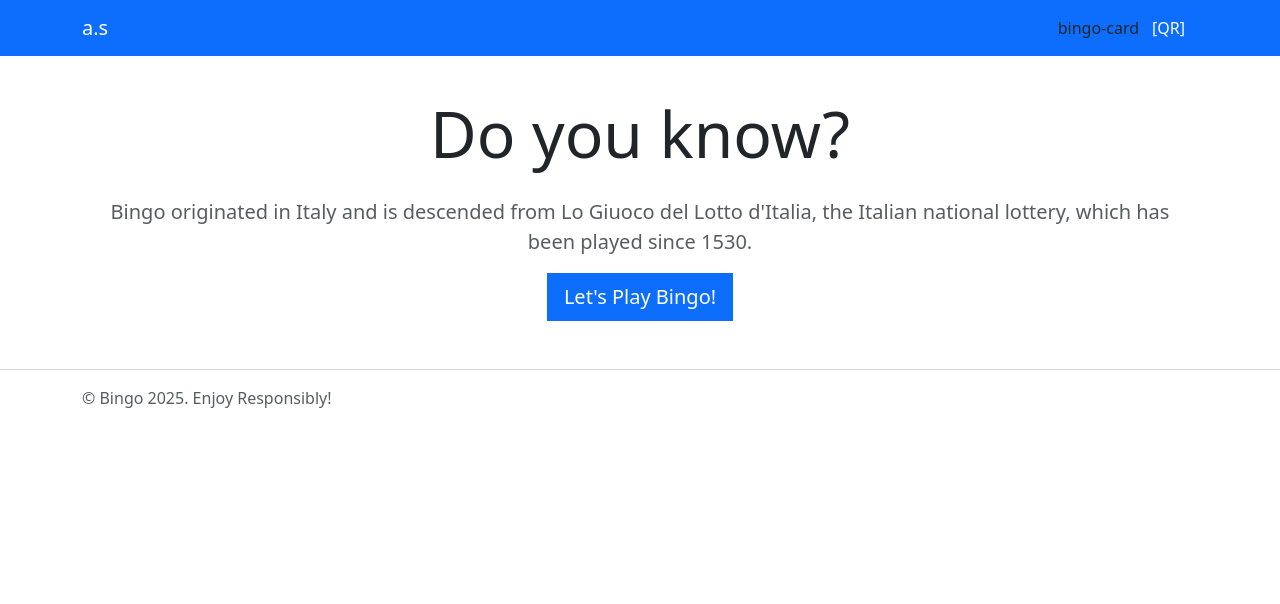
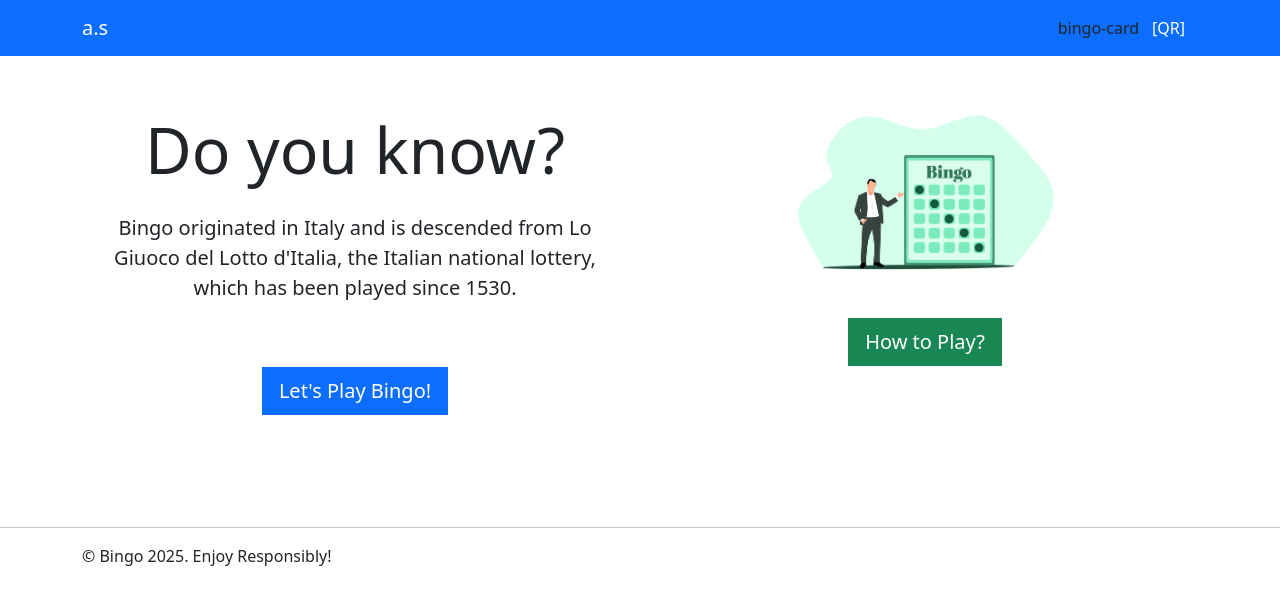
Before and after one commit to asimspace/asimspace.github.io, a React (Create React App) app: page / in a window 1280 px wide. Shown: the top 604 px of the page. Built offline with nearby package versions, Linux system fonts and the light colour scheme.

Commit message:
bingo guide added

```diff
--- a/src/App.js
+++ b/src/App.js
@@ -10,22 +10,25 @@ import About from "./pages/About";
 import BingoCard from "./pages/BingoCard";
 import QRModal from "./components/QRModal";
 import { HelmetProvider } from "react-helmet-async";
+import BingoGuide from "./components/BingoGuide";
 
 const App = () => {
   const [modalShow, setModalShow] = useState(false);
+  const [offCanvasShow, setOffCanvasShow] = useState(false);
 
   return (
     <HelmetProvider>
       <Router>
         <Header showModal={() => setModalShow(true)} />
         <Routes>
-          <Route path="/" element={<Home />} />
+          <Route path="/" element={<Home showOffCanvas={() => setOffCanvasShow(true)}/>} />
           <Route path="/about" element={<About />} />
           <Route path="/play-bingo" element={<PlayBingo />} />
           <Route path="/bingo-card" element={<BingoCard />} />
         </Routes>
         <Footer />
         <QRModal show={modalShow} onHide={() => setModalShow(false)} />
+        <BingoGuide show={offCanvasShow} hide={() => setOffCanvasShow(false)} />
       </Router>
     </HelmetProvider>
   );
--- /dev/null
+++ b/src/components/BingoGuide.js
@@ -0,0 +1,44 @@
+import { Offcanvas } from "react-bootstrap";
+import { Link } from "react-router-dom";
+
+const BingoGuide = ({ show, hide }) => (
+  <Offcanvas show={show} onHide={hide}>
+    <Offcanvas.Header className="bg-primary" closeButton>
+      <Offcanvas.Title className="lead text-white">How To Play Bingo?</Offcanvas.Title>
+    </Offcanvas.Header>
+    <Offcanvas.Body>
+      <p>The Players can get <Link className="text-danger" to="/bingo-card">bingo-card here!</Link></p>
+      <h3 className="lead">1️⃣ Get a Bingo Card</h3>
+      <p>
+        - Each player gets a <Link className="text-danger" to="/bingo-card">bingo-card</Link> with 5 columns labeled B, I, N, G, O. <br/>
+        - The card has random numbers under each letter.<br/>
+        - The center square with star is a <strong>free space</strong>—everyone gets it for free!<br/>
+      </p>
+
+      <h3 className="lead">2️⃣ Listen for the Numbers</h3>
+      <p>- A CALLER picks and announces numbers. <br/>(e.g., <strong>"B-12"</strong> or <strong>"G-50"</strong>).<br/>
+      <Link className="btn btn-primary btn-xs rounded-0" to="/play-bingo">Bingo Number Picker!</Link></p>
+
+      <h3 className="lead">3️⃣ Mark Your Card  </h3>
+      <p>- If the announced number is on your card, mark it (use a marker or chips).</p>
+
+      <h3 className="lead">4️⃣ Win by Completing a Pattern </h3>
+      <p>
+        - You win if you mark 5 in a row (horizontal, vertical, or diagonal). <br/>
+        - Some games have special patterns like a full card (blackout).</p>
+
+      <h3 className="lead">5️⃣ Shout <b>"Bingoooo!"</b>  </h3>
+      <p>- If you complete a pattern, yell "Bingo!" before the next number is called.  <br/>
+      - The game host checks your card to confirm. </p>
+
+      <h3 className="lead">6️⃣ Claim Your Prize 🎁  </h3>
+      <p>- If your Bingo is correct, you win!  <br/>
+        - The Caller will click Bingo button and reset the game. New Game will start!<br/>
+        - If it is incorrect, the game continues.
+      </p>
+      <h3 className="lead">Enjoy playing Bingo! 🎊😊 </h3>
+    </Offcanvas.Body>
+  </Offcanvas>
+);
+
+export default BingoGuide;
--- a/src/components/Footer.js
+++ b/src/components/Footer.js
@@ -1,9 +1,15 @@
+import { Container, Row, Col } from "react-bootstrap";
+
 const Footer = () => (
-    <footer className="text-muted">
+    <footer>
         <hr/>
-        <div class="container">
-            <p>&copy; Bingo 2025. Enjoy Responsibly!</p>
-        </div>
+        <Container>
+            <Row>
+                <Col>
+                    <p>&copy; Bingo 2025. Enjoy Responsibly! </p>
+                </Col>
+            </Row>
+        </Container>
     </footer>
   );
 
--- a/src/pages/BingoGenerator.js
+++ b/src/pages/BingoGenerator.js
@@ -55,10 +55,10 @@ const BingoGenerator = () => {
                 <Button id="generateButton" onClick={startGenerating} className="btn btn-primary btn-lg rounded-0 fw-light" disabled={isGenerating}>
                 {isGenerating ? (
                     <>
-                      <Spinner animation="grow" size="sm" /> Generating
+                      <Spinner animation="grow" size="sm" /> Picking
                     </>
                 ) : (
-                    "Generate a Number"
+                    "Pick a Number"
                 )}
                 </Button>
                 <div id="bingoNumbers" className="my-5 d-flex flex-wrap justify-content-center gap-1 mt-4">
--- a/src/pages/Home.js
+++ b/src/pages/Home.js
@@ -1,25 +1,44 @@
+import { Card, CardBody, Col, Container, Row } from "react-bootstrap";
 import { Helmet } from "react-helmet-async";
 import { Link } from "react-router-dom";
 
-const Home = () => {
+const Home = ({showOffCanvas}) => {
 
   return (
-    <div className="container text-center my-5 pt-5">
+    <Container className="text-center my-5 pt-5">
       <Helmet>
         <title>Welcome to Asim Space. Enjoy Free bingo</title>
       </Helmet>
-      <div className="row">
-          <div className="col">
-          <div class="jumbotron jumbotron-fluid">
-            <div class="container">
-              <h1 class="display-3 mb-4">Do you know?</h1>
-              <p class="lead text-muted">Bingo originated in Italy and is descended from Lo Giuoco del Lotto d'Italia, the Italian national lottery, which has been played since 1530.</p>
-            </div>
-          </div>
-            <Link className="btn btn-primary btn-lg rounded-0" to="/play-bingo">Let's Play Bingo!</Link>
-          </div>
-      </div>
-    </div>
+      <Row>
+        <Col sm="12" md="6">
+          <Card className="border-0">
+            <CardBody>
+              <Card.Text>
+                <div class="jumbotron jumbotron-fluid">
+                  <h1 class="display-3 mb-4">Do you know?</h1>
+                  <p class="lead">Bingo originated in Italy and is descended from Lo Giuoco del Lotto d'Italia,
+                    the Italian national lottery, which has been played since 1530.</p>
+                  <Link className="btn btn-primary btn-lg rounded-0 my-5" to="/play-bingo">Let's Play Bingo!</Link>
+                </div>
+              </Card.Text>
+            </CardBody>
+          </Card>
+        </Col>
+
+        <Col sm="12" md="6">
+          <Card className="border-0">
+            <CardBody>
+              <Card.Text>
+                <div class="jumbotron jumbotron-fluid">
+                  <img src="./bingo-bg.png" alt="Bingo" className="img-fluid mx-auto w-50 d-block" />
+                  <span onClick={showOffCanvas} className="btn btn-success btn-lg rounded-0 my-5" style={{cursor: 'pointer'}}> How to Play?</span>
+                </div>
+              </Card.Text>
+            </CardBody>
+          </Card>
+        </Col>
+      </Row>
+    </Container>
   );
 };
 
```
Also changed, not shown: public/bingo-bg.png (added).
